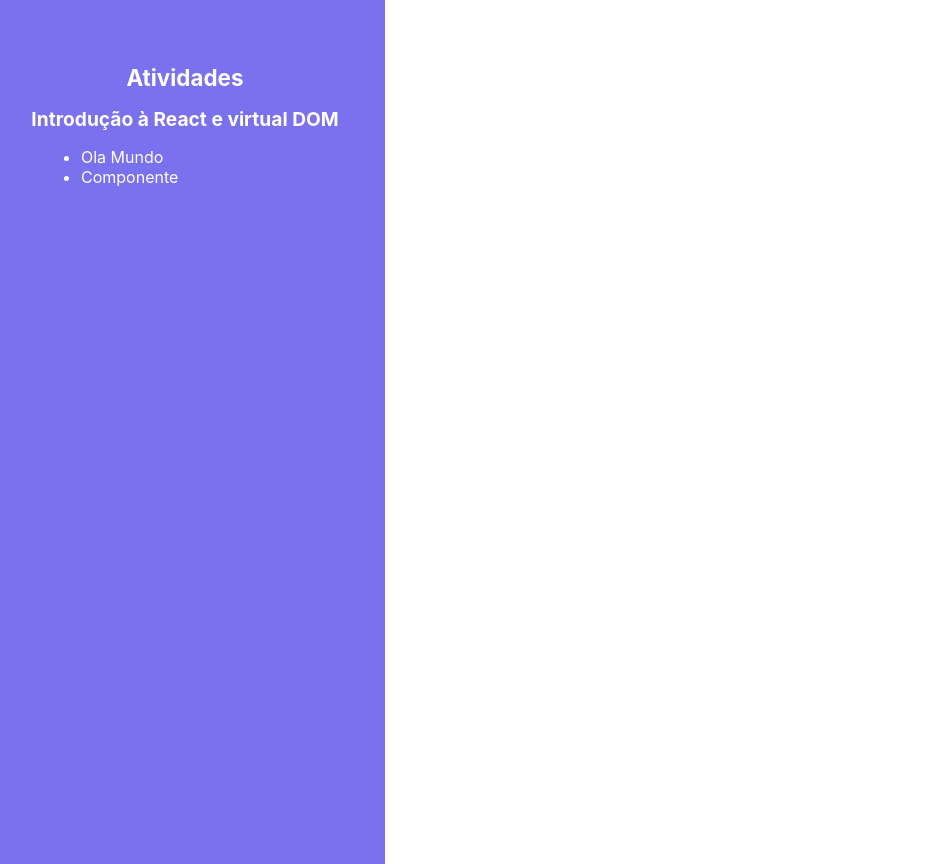
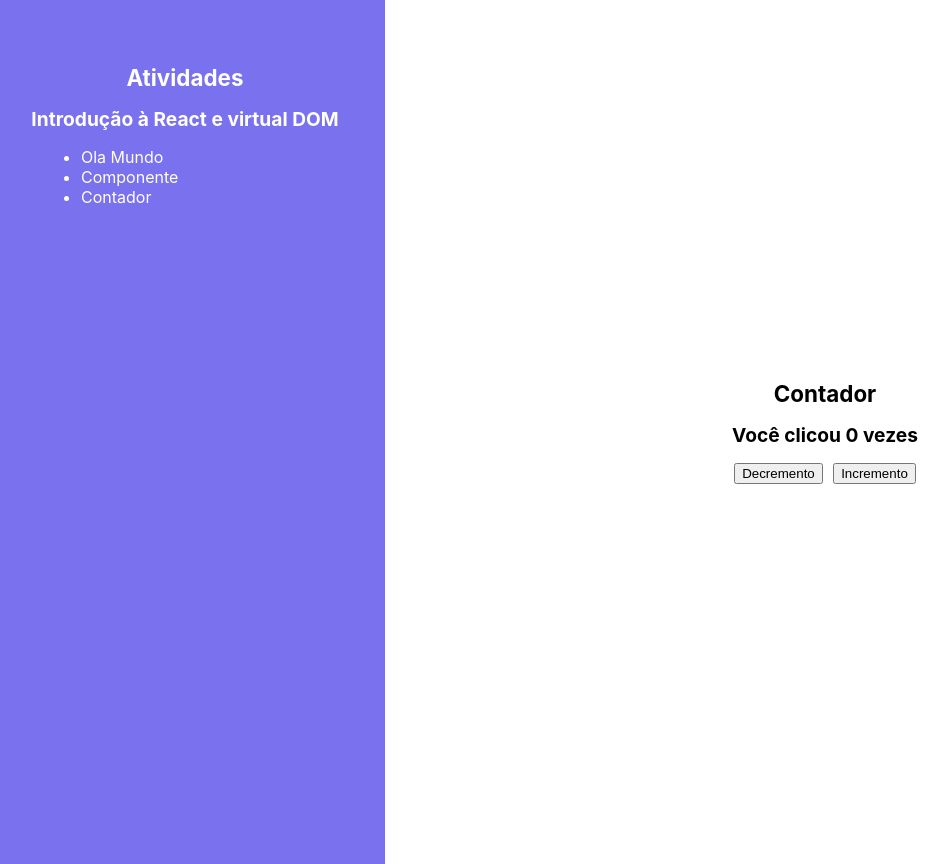
Before and after one commit to dayvsonlsantos/e-start-react, a React (Create React App) app: page /contador in a window 1280 px wide. Shown: the whole page, without its empty margins (15-964 px from the left). Built offline with nearby package versions, Linux system fonts and the light colour scheme; the HTML template or start-up script is replaced by a standard one.

Commit message:
Feat: Contador

```diff
--- a/src/App.js
+++ b/src/App.js
@@ -3,6 +3,7 @@
 import SideBar from "./components/SideBar";
 import "./App.css";
 import Componente from "./atividades/Componente";
+import Contador from "./atividades/Contador";
 
 function App() {
   return (
@@ -15,6 +16,7 @@
             <Routes>
               <Route path="/ola-mundo" element={<OlaMundo/>}/>
               <Route path="/componente" element={<Componente/>}/>
+              <Route path="/contador" element={<Contador/>}/>
             </Routes>
         </BrowserRouter>
       </div>
--- a/src/atividades/Componente.js
+++ b/src/atividades/Componente.js
@@ -1,7 +1,7 @@
 import React from 'react';
 import style from "./Componente.module.css";
 
-function OlaMundo (){
+function Componente (){
     return(
         <div className={style.componente}>
             <div className={style.inside}>
@@ -12,4 +12,4 @@
     )
 }
 
-export default OlaMundo;
+export default Componente;
--- /dev/null
+++ b/src/atividades/Contador.js
@@ -0,0 +1,28 @@
+import React, { useState } from 'react';
+import style from "./Contador.module.css";
+
+function Contador (){
+
+    const [count, setCount] = useState(0);
+
+    const incrementar = () =>{
+        setCount (count + 1);
+    }
+
+    const decrementar = () =>{
+        setCount (count - 1);
+    }
+
+    return(
+        <div className={style.contador}>
+            <h1>Contador</h1>
+            <h2>Você clicou {count} vezes</h2>
+            <div className={style.butoes}>
+                <button onClick={decrementar}>Decremento</button>
+                <button onClick={incrementar}>Incremento</button>
+            </div>
+        </div>
+    )
+}
+
+export default Contador;
--- /dev/null
+++ b/src/atividades/Contador.module.css
@@ -0,0 +1,29 @@
+@charset "utf-8";
+
+.contador{
+    width: 35rem;
+    height: 15rem;
+    display: flex;
+    align-items: center;
+    justify-content: center;
+    flex-direction: column;
+    box-sizing: border-box;
+}
+
+.butoes{
+    display: flex;
+    align-items: center;
+    justify-content: space-around;
+    flex-direction: row;
+    width: 12rem;
+}
+
+h1{
+    font-size: 1.4rem;
+    text-align: center;
+}
+
+h2{
+    font-size: 1.2rem;
+    text-align: center;
+}
--- a/src/components/SideBar.js
+++ b/src/components/SideBar.js
@@ -10,6 +10,7 @@
                 <ul>
                     <li><a href="/ola-mundo">Ola Mundo</a></li>
                     <li><a href="/componente">Componente</a></li>
+                    <li><a href="/contador">Contador</a></li>
                 </ul>
         </div>
     )
```
